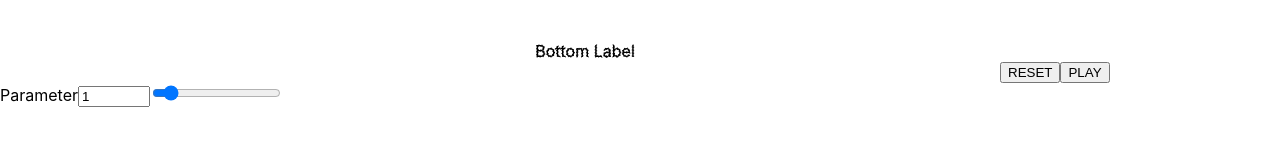
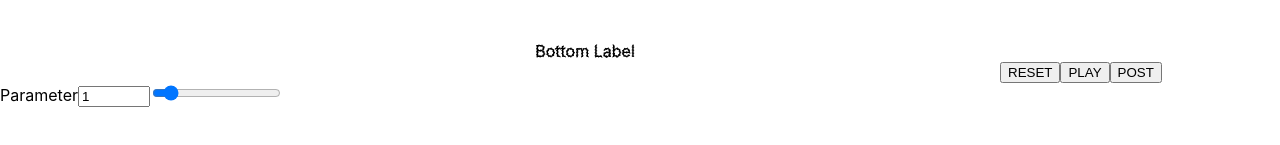
Before and after one commit to mrkobhrai/drawing-sounds, a React (Create React App) app in the folder frontend/: page / in a window 1280 px wide. Shown: the part 423-568 px from the top of the page. Built offline with nearby package versions, Linux system fonts and the light colour scheme.

Commit message:
[kjo19] Add sample post request from frontend to backend
 Add sample post request from the frontend

Results are just logged

```diff
--- a/frontend/package.json
+++ b/frontend/package.json
@@ -10,6 +10,7 @@
     "@types/node": "^12.20.33",
     "@types/react": "^17.0.30",
     "@types/react-dom": "^17.0.9",
+    "axios": "^0.23.0",
     "react": "^17.0.2",
     "react-dom": "^17.0.2",
     "react-scripts": "4.0.3",
--- a/frontend/src/App.tsx
+++ b/frontend/src/App.tsx
@@ -2,10 +2,12 @@ import React, {ChangeEvent, useRef, useState} from 'react';
 import './App.css';
 import InputGraph from "./InputGraph";
 import SoundGenerator from './SoundGenerator';
+import PointFetcher from './PointFetcher';
 
 function App() {
   const graphRef = useRef<InputGraph>(null);
   const soundGenerator = new SoundGenerator(graphRef);
+  const pointFetcher = new PointFetcher(graphRef);
 
   const [parameter, setParameter] = useState(1);
   const [inputGraph] = useState(<InputGraph ref={graphRef} soundGenFunc={soundGenerator.generateSound} />)
@@ -18,6 +20,7 @@ function App() {
     {inputGraph}
     <button onClick={() => graphRef.current?.resetPoints()}>RESET</button>
     <button onClick={soundGenerator.playFromStart}>PLAY</button>
+    <button onClick={pointFetcher.fetchData}>POST</button>
     <div/>
     <label> Parameter
       <input type="number" min={0} max={10} step={0.5} value={parameter} onChange={updateParameter}/>
--- /dev/null
+++ b/frontend/src/PointFetcher.js
@@ -0,0 +1,26 @@
+import axios from 'axios';
+
+/**
+ * @param {React.RefObject<InputGraph>} graphRef Reference to input graph
+ */
+class PointFetcher {
+    constructor(graphRef) {
+        this.graphRef = graphRef;
+    }
+
+    fetchUserPoints = () => {
+        const pointsMap = this.graphRef.current?.state.points;
+        if(pointsMap) {
+            return Array.from(pointsMap.values()).map(point => [point.x, point.y]);
+        }
+        throw new Error("No graph found on the current screen");
+    }
+
+    fetchData = () => {
+        const points = this.fetchUserPoints();
+        const postBody = { points };
+        axios.post('http://localhost:5000/', postBody).then(console.log);
+    }
+}
+
+export default PointFetcher;
```
Also changed, not shown: 1 other file (tests, documents, lock files or other folders).
